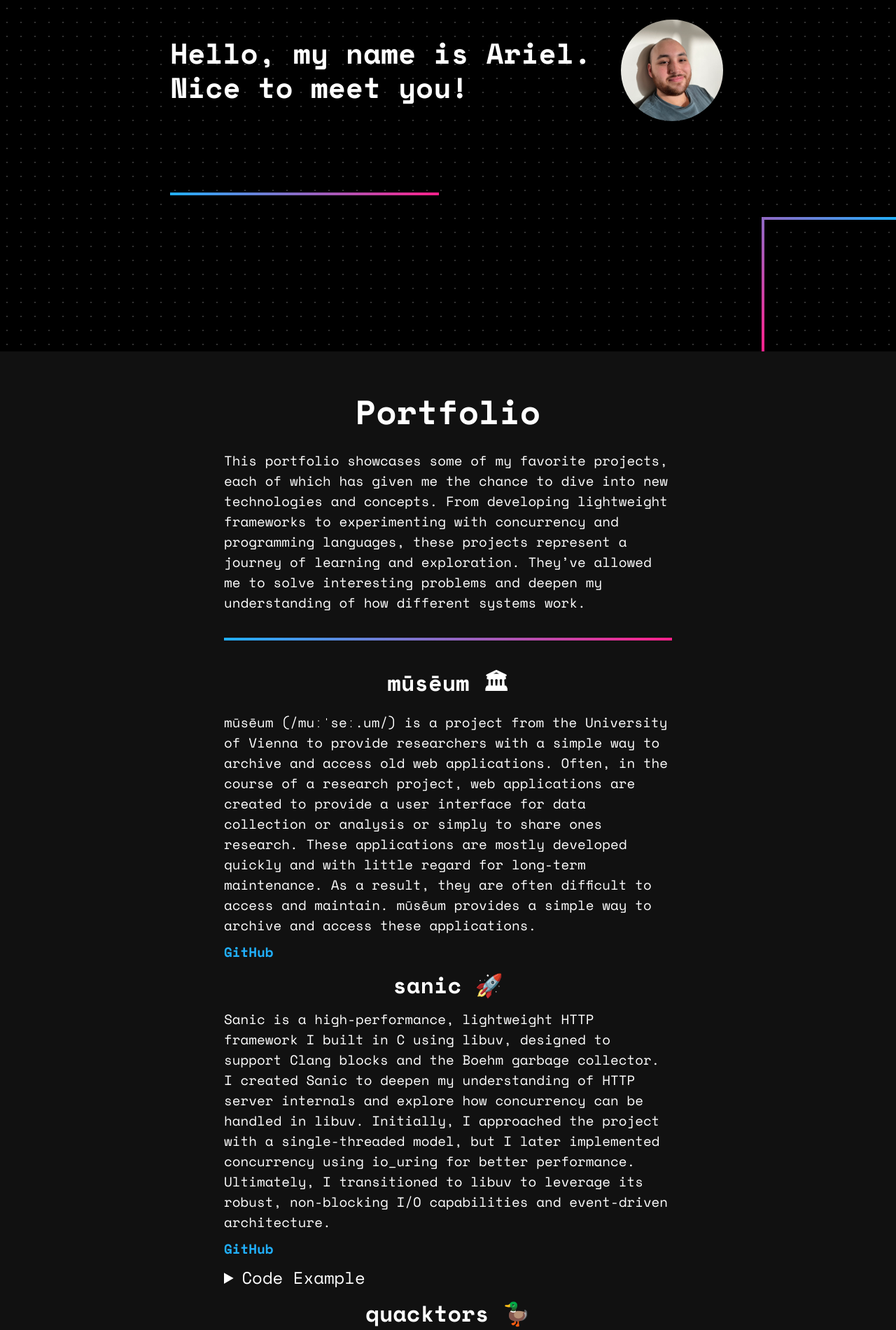
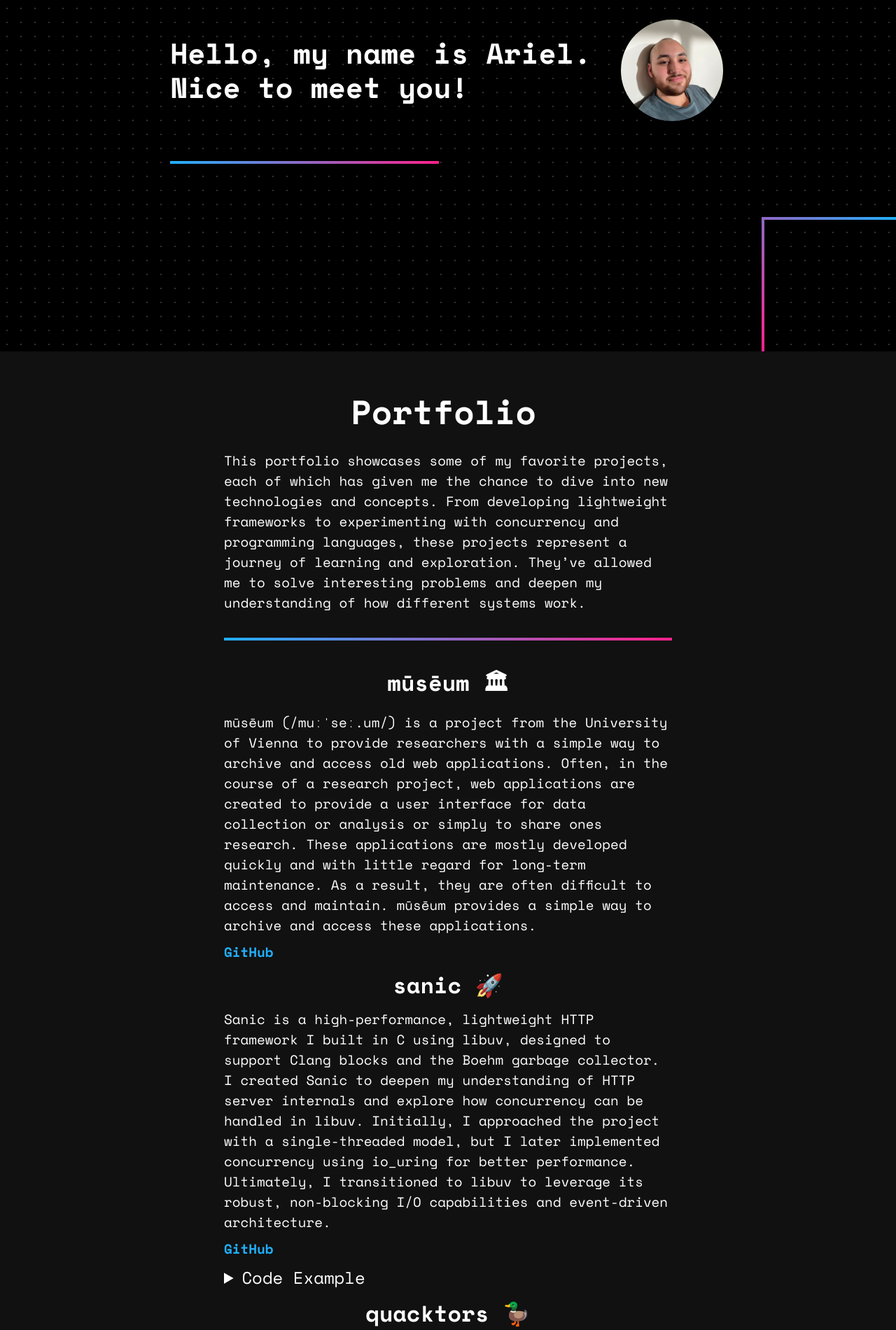
Before and after one commit to Azer0s/azer0s.github.io, a Jekyll site: the page built from index.md, in a window 1280 px wide. Shown: the part 398-2298 px from the top of the page at 70% size. Built offline with Jekyll 4.4.1, drawn with Linux system fonts in a browser that asks for light colours; nearby versions of some CDN libraries.

Commit message:
Add Gustavs suggested changes. Thanks Gustav <3.

```diff
--- a/assets/css/styles.css
+++ b/assets/css/styles.css
@@ -178,6 +178,22 @@
     transition: transform 0.5s;
 }
 
+.up-arrow {
+    cursor: pointer;
+    font-size: 2rem;
+    display: inline-block;
+    margin-left: 1vw;
+    transition: transform 0.25s;
+}
+
+.up-arrow:hover {
+    transform: translateY(-5px);
+}
+
+summary {
+    cursor: pointer;
+}
+
 .portfolio-section h3 {
     font-size: 2rem;
     margin-bottom: 10px;
@@ -264,13 +280,8 @@
 }
 
 @media (max-width: 1300px) {
-    .lightbulb {
-        display: none;
-    }
-
-    .image-container:hover .lightbulb {
-        cursor: pointer;
-        display: none;
+    .fancy-line {
+        margin-top: 40vh;
     }
 }
 
@@ -290,6 +301,11 @@
     .profile-pic {
         width: 18vw;
         height: 18vw;
+    }
+
+    .lightbulb {
+        width: 18vw;
+        line-height: 18vw;
     }
 
     .text-section h1 {
@@ -367,6 +383,11 @@
         margin-right: 3vw;
     }
 
+    .lightbulb {
+        width: 20vw;
+        line-height: 20vw;
+    }
+
     .text-section h1 {
         font-size: 6vw;
     }
--- a/assets/js/main.js
+++ b/assets/js/main.js
@@ -3,16 +3,17 @@
 }
 
 async function scrollToAndEnlarge(selector) {
+    let element = document.querySelector(selector);
     await timeout(200);
 
-    document.querySelector(selector).scrollIntoView({
+    element.scrollIntoView({
         behavior: 'smooth',
     });
 
     await timeout(300);
-    document.querySelector(selector).style.transform = "scale(1.4)";
+    element.style.transform = "scale(1.4)";
     await timeout(300);
-    document.querySelector(selector).style.transform = "scale(1)";
+    element.style.transform = "scale(1)";
 }
 
 /*
@@ -40,20 +41,41 @@
 document.querySelector(".image-container").addEventListener("mouseenter", async function() {
     let imageHeight = document.querySelector(".image-container img").clientHeight;
 
-    document.querySelector(".lightbulb").style.transform = `translateY(-${imageHeight*0.7}px)`;
+    let lightbulb = document.querySelector(".lightbulb");
+    lightbulb.style.transform = `translateY(-${imageHeight*0.7}px)`;
 });
 
 document.querySelector(".image-container").addEventListener("mouseleave", async function() {
-    document.querySelector(".lightbulb").style.transform = `translateY(0px)`;
+    let lightbulb = document.querySelector(".lightbulb");
+    lightbulb.style.transform = `translateY(0px)`;
 });
 
 function resizeLightbulb() {
     let imageHeight = document.querySelector(".image-container img").clientHeight;
-    document.querySelector(".lightbulb").style.fontSize = `${imageHeight*0.3}px`;
+
+    let lightbulb = document.querySelector(".lightbulb");
+    lightbulb.style.fontSize = `${imageHeight*0.3}px`;
 }
 
 window.onresize = function() {
     resizeLightbulb();
 }
 
+for (let heading of document.querySelectorAll("h2")) {
+    let upArrow = document.createElement("span");
+    upArrow.classList.add("iconify-inline");
+    upArrow.classList.add("up-arrow");
+    upArrow.setAttribute("data-icon", "codicon:fold-up");
+
+    heading.appendChild(upArrow);
+}
+
 resizeLightbulb();
+setTimeout(() => {
+    for (let svg of document.querySelectorAll("h2 > svg")) {
+        svg.addEventListener("click", async function() {
+            await timeout(200);
+            window.scrollTo({top: 0, behavior: 'smooth'});
+        });
+    }
+}, 0);
```
